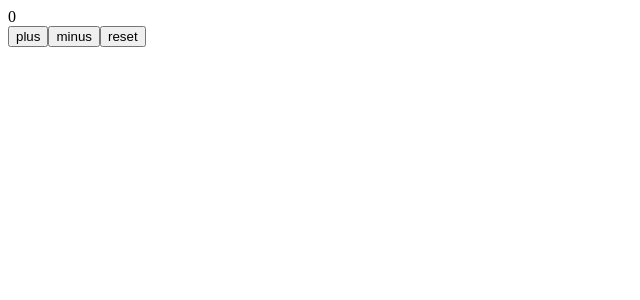
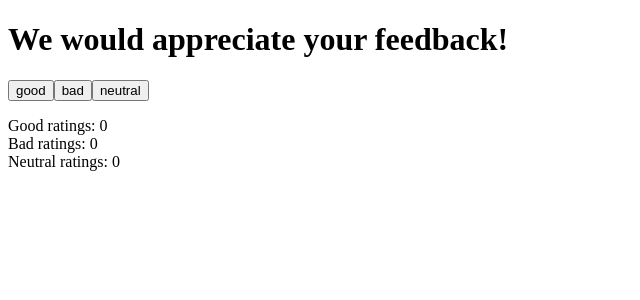
Before and after one commit to mateomcalli/FSO, a React (Vite) app in the folder part1/firstapp/: page / in a window 1280 px wide. Shown: the top 300 px of the page, without its empty margins (0-640 px from the left). Built offline with nearby package versions, Linux system fonts and the light colour scheme.

Commit message:
Exercise 1.6

```diff
--- a/part1/firstapp/src/App.jsx
+++ b/part1/firstapp/src/App.jsx
@@ -1,34 +1,31 @@
 import { useState } from 'react'
 
+const Header = () => <h1>We would appreciate your feedback!</h1>
+
+const Button = ({onClick, text}) => {
+  return (
+    <button onClick = {onClick}>
+      {text}
+    </button>
+  )
+}
+
 const App = () => {
-  const [counter, setCounter] = useState(0)
-  console.log('rendering with counter value', counter)
-
-  const increaseByOne = () => {
-    console.log('increasing, value before', counter)
-    setCounter(counter + 1)
-  }
-
-  const decreaseByOne = () => {
-    console.log('decreasing, value before', counter)
-    setCounter(counter - 1)
-  }
-
-  const setToZero = () => {
-    console.log('resetting to zero, value before', counter)
-    setCounter(0)
-  }
-
-  const Display = ({counter}) => <div>{counter}</div>
-
-  const Button = ({onClick, text}) => <button onClick={onClick}>{text}</button>
+  const [good, setGood] = useState(0)
+  const [bad, setBad] = useState(0)
+  const [neutral, setNeutral] = useState(0)
 
   return (
     <div>
-      <Display counter={counter}/>
-      <Button onClick={increaseByOne} text='plus'/>
-      <Button onClick={decreaseByOne} text='minus'/>
-      <Button onClick={setToZero} text='reset'/>
+      <Header />
+      <Button onClick = {() => setGood(good + 1)} text = 'good'/>
+      <Button onClick = {() => setBad(bad + 1)} text = 'bad'/>
+      <Button onClick = {() => setNeutral(neutral + 1)} text = 'neutral'/>
+      <p>
+        Good ratings: {good}<br/>
+        Bad ratings: {bad}<br/>
+        Neutral ratings: {neutral}
+      </p>
     </div>
   )
 }
```
